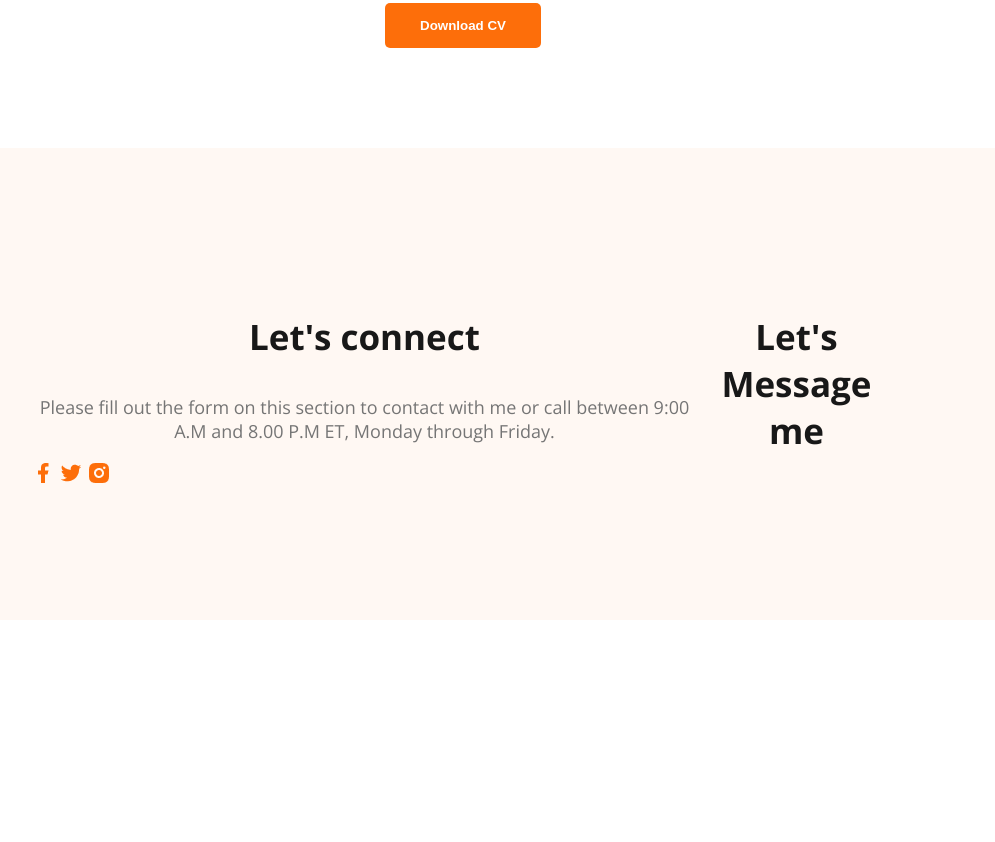
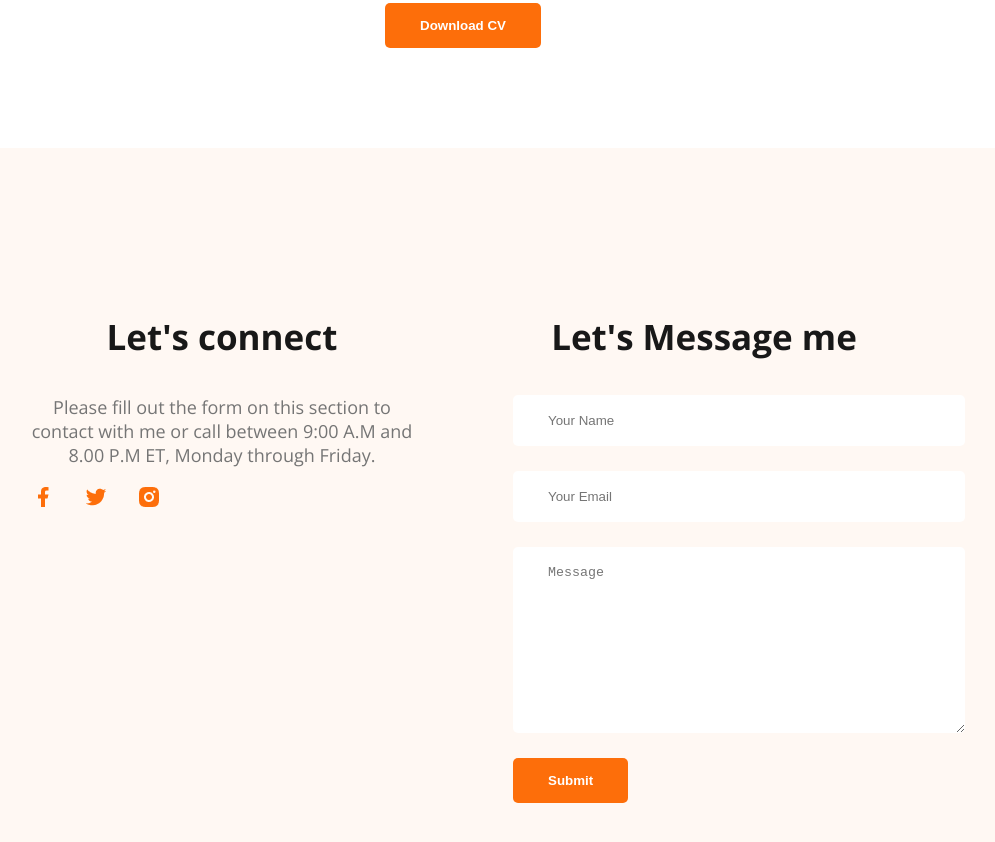
Before and after one commit to Kawsaralam1/developer-portfolio, a plain HTML site: page index.html in a window 1280 px wide. Shown: the part 2969-3811 px from the top of the page, without its empty margins (177-1172 px from the left). Before the commit the page ends 3597 px from the top, so only its background shows below. Drawn offline with nearby package versions, Linux system fonts and the light colour scheme.

Commit message:
finished footer with contact form

```diff
--- a/index.html
+++ b/index.html
@@ -156,6 +156,12 @@ to any of the 1500+ FontAwesome 5 free icons available. Aenean commodo ligula eg
         </div>
         <div class="footer-column">
             <h3 class="section-title">Let's Message me</h3>
+            <form class="contact" action="">
+                <input type="text" placeholder="Your Name" name="" id="">
+                <input type="email" placeholder="Your Email" name="" id="">
+                <textarea name="" placeholder="Message" id="" cols="30" rows="10"></textarea>
+                <input class="btn-primary" type="submit" value="Submit">
+            </form>
         </div>
     </footer>
 </body>
--- a/style/portfolio.css
+++ b/style/portfolio.css
@@ -159,6 +159,23 @@ main{
 footer{
     display:flex;
     background-color: #FFF8F3;
+    gap:100px;
     margin-top: 100px;
     padding: 130px 200px;
 }
+.footer-column{
+    width:50%;
+}
+.social-link a{
+    margin-right:25px;
+}
+.contact input[type="text"], .contact input[type="email"], textarea{
+    display: block;
+    margin-bottom:25px;
+    padding: 18px 35px;
+    color:#757575;
+    border-radius: 5px;
+    background-color: #FFF;
+    border:0;
+    width:100%;
+}
```
